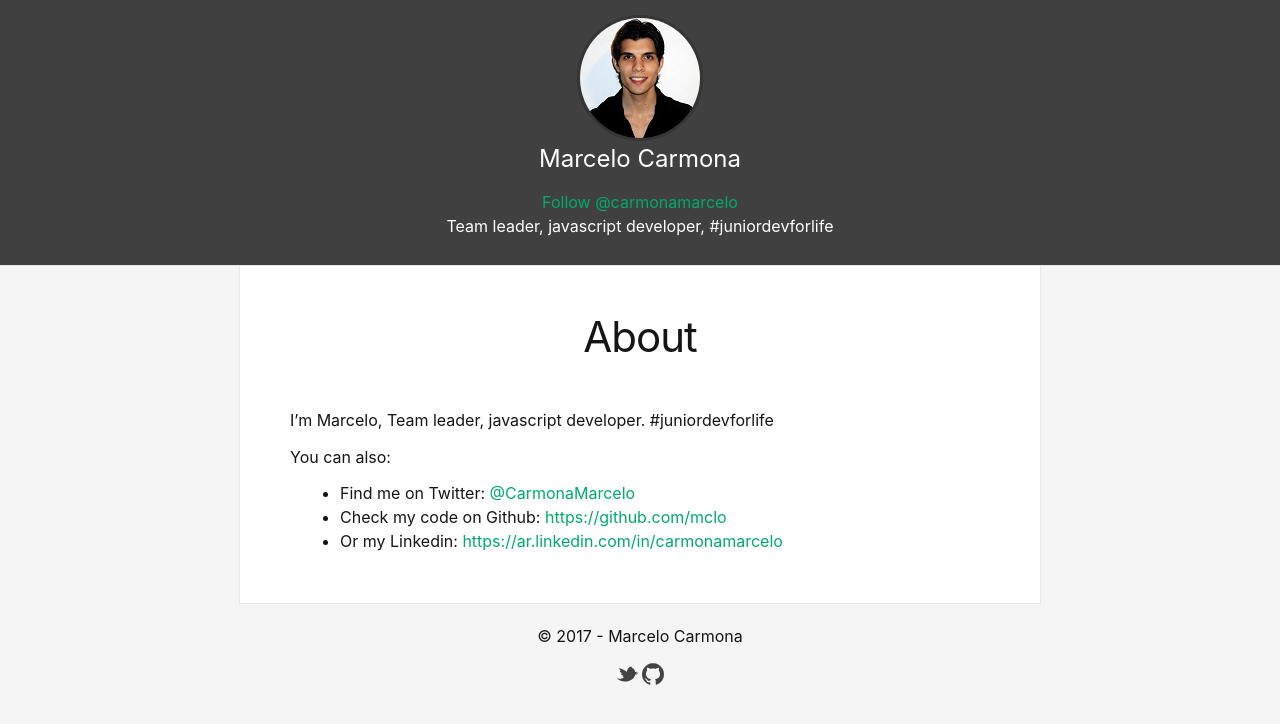
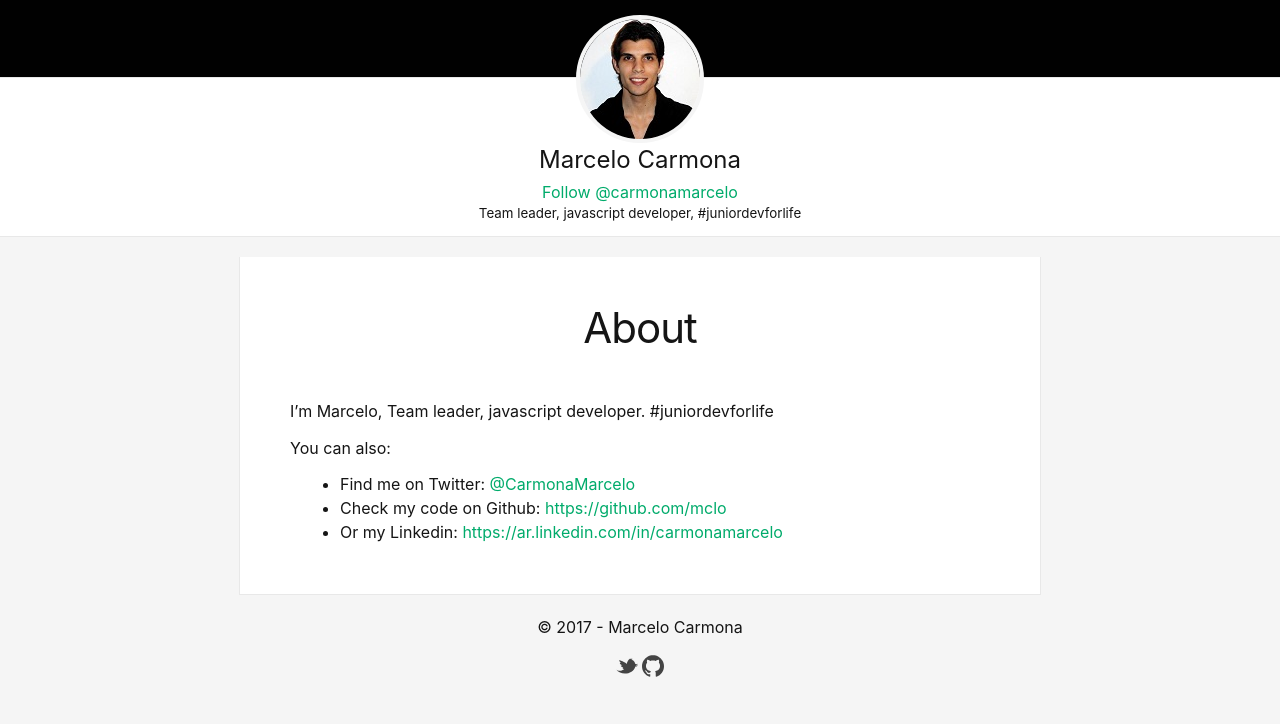
Before and after one commit to marcelocarmona/marcelocarmona.github.io, a Jekyll site: the page built from about.md, in a window 1280 px wide. Shown: the top 724 px of the page. Built offline with Jekyll 4.4.1, drawn with Linux system fonts in a browser that asks for light colours; comment, search, counter and statistics services are not loaded.

Commit message:
changed header sass

```diff
--- a/_includes/header.html
+++ b/_includes/header.html
@@ -7,12 +7,14 @@
         <img src="{{ site.baseurl }}/img/marcelo.jpg" alt="Marcelo Carmona">
       </a>
     </div>
-    <div class="header__bio">
-      <p class="header__bio__name">{{ site.title }}</p>
-      <p></p><a href="https://twitter.com/carmonamarcelo" class="twitter-follow-button" data-show-count="false">Follow @carmonamarcelo</a>
-      <script async src="//platform.twitter.com/widgets.js" charset="utf-8"></script>
-      <p>Team leader, javascript developer, #juniordevforlife</p>
-    </div>
+
   </div>
 
 </header>
+
+<div class="bio">
+  <p class="bio__name">{{ site.title }}</p>
+  <a href="https://twitter.com/carmonamarcelo" class="twitter-follow-button" data-show-count="false">Follow @carmonamarcelo</a>
+  <script async src="//platform.twitter.com/widgets.js" charset="utf-8"></script>
+  <p class="bio__I-am">Team leader, javascript developer, #juniordevforlife</p>
+</div>
--- a/_sass/_layout.scss
+++ b/_sass/_layout.scss
@@ -6,19 +6,31 @@
   padding: 15px;
   border-bottom: 1px solid $grey-color-light;
   text-align: center;
-  background-color: #404040;
+  background-color: #010101;
   color: white;
+  height: 47px;
   &__profile {
     img {
       max-width: 100%;
+      min-width: 120px;
       border-radius: 50%;
-      border: 3px solid rgba(0, 0, 0, 0.18);
+      border: 4px solid #f5f5f5;
     }
   }
-  &__bio {
-    &__name{
-      font-size: 24px;
-    }
+}
+
+.bio {
+  background-color: white;
+  border-bottom: 1px solid $grey-color-light;
+  padding-top: 64px;
+  text-align: center;
+  margin-bottom: 20px;
+  &__name{
+    font-size: 24px;
+    margin-bottom: 2px;
+  }
+  &__I-am{
+    font-size: smaller;
   }
 }
 
```
